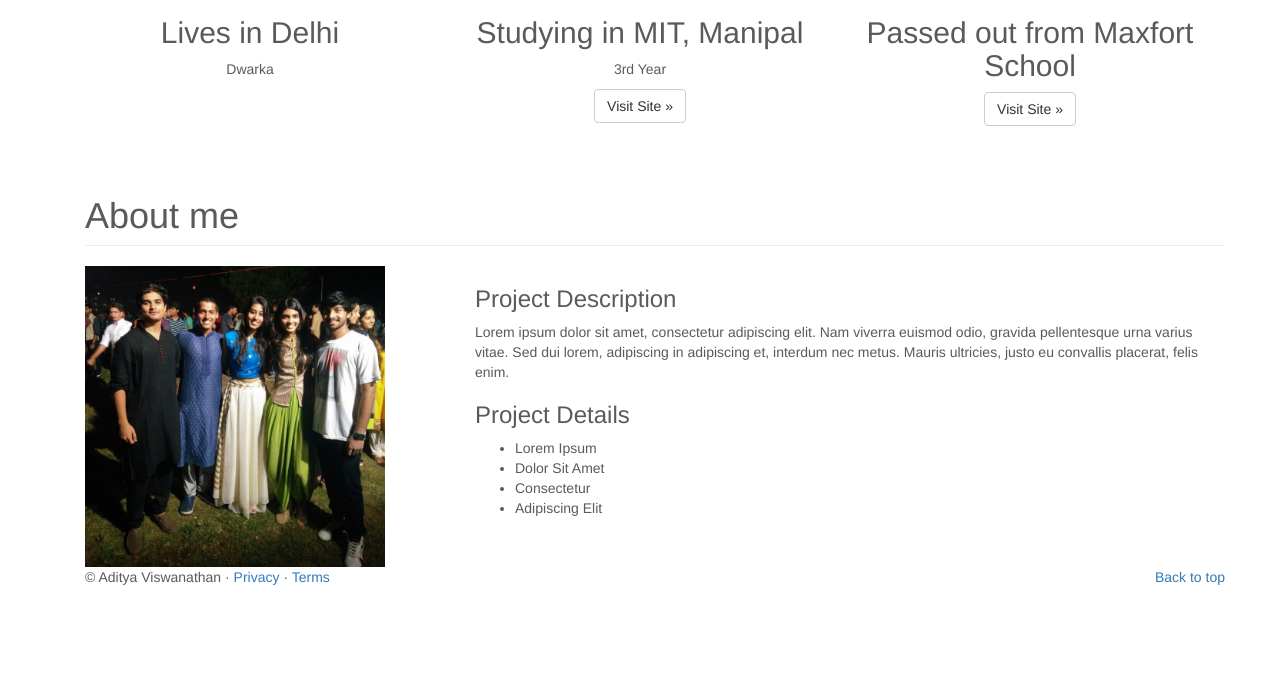
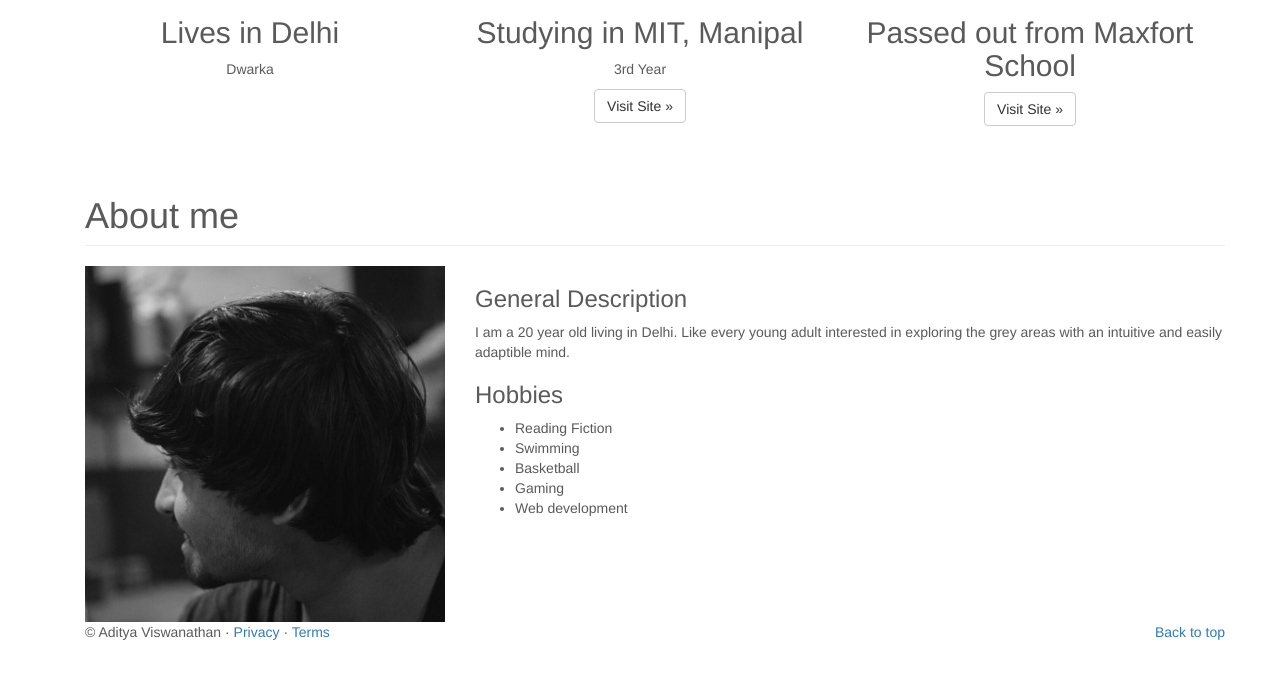
Before and after one commit to adityavis06/adityavis06.github.io, a Jekyll site: the page about/index.html, which Jekyll copies as it is, in a window 1280 px wide, cut to the strip 244-936 px from the top of the page. Shown: the top 679 px of the strip. Built offline with Jekyll 4.4.1, drawn with Linux system fonts in a browser that asks for light colours; nearby versions of some CDN libraries; library files that are not in the unit come from our copies; before the commit the page ends 900 px from its top, so only the background shows below that.

Commit message:
Update index.html

```diff
--- a/about/index.html
+++ b/about/index.html
@@ -123,18 +123,19 @@
         <div class="row">
 
             <div class="col-md-4">
-                <img class="img-responsive" src="/img/me3.jpg" alt="ME" height="250px" width="300px">
+                <img class="img-responsive" src="/img/me6.jpg" alt="ME" height="400px" width="400px">
             </div>
 
             <div class="col-md-8">
-                <h3>Project Description</h3>
-                <p>Lorem ipsum dolor sit amet, consectetur adipiscing elit. Nam viverra euismod odio, gravida pellentesque urna varius vitae. Sed dui lorem, adipiscing in adipiscing et, interdum nec metus. Mauris ultricies, justo eu convallis placerat, felis enim.</p>
-                <h3>Project Details</h3>
+                <h3>General Description</h3>
+                <p>I am a 20 year old living in Delhi. Like every young adult interested in exploring the grey areas with an intuitive and easily adaptible mind.</p>
+                <h3>Hobbies</h3>
                 <ul>
-                    <li>Lorem Ipsum</li>
-                    <li>Dolor Sit Amet</li>
-                    <li>Consectetur</li>
-                    <li>Adipiscing Elit</li>
+                    <li>Reading Fiction</li>
+                    <li>Swimming</li>
+                    <li>Basketball</li>
+                    <li>Gaming</li>
+                    <li>Web development</li>
                 </ul>
             </div>
 
```
